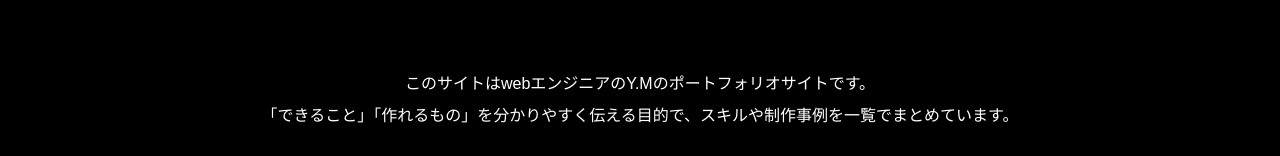
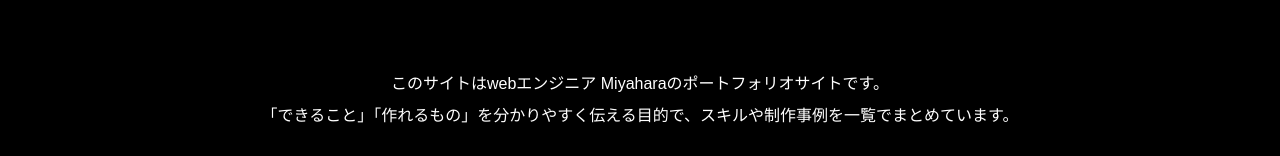
Before and after one commit to yuto-miyahara/portfolio, a Nuxt app: page / in a window 1280 px wide. Shown: the part 257-413 px from the top of the page. Built offline with nearby package versions, Linux system fonts and the light colour scheme.

Commit message:
トップページの文言を調整

```diff
--- a/components/top/topLead.vue
+++ b/components/top/topLead.vue
@@ -1,6 +1,6 @@
 <template>
   <div class="topLead">
-    <p>このサイトはwebエンジニアのY.Mのポートフォリオサイトです。</p>
+    <p>このサイトはwebエンジニア Miyaharaのポートフォリオサイトです。</p>
     <p>「できること」「作れるもの」を分かりやすく伝える目的で、スキルや制作事例を一覧でまとめています。</p>
   </div>
 </template>
```
